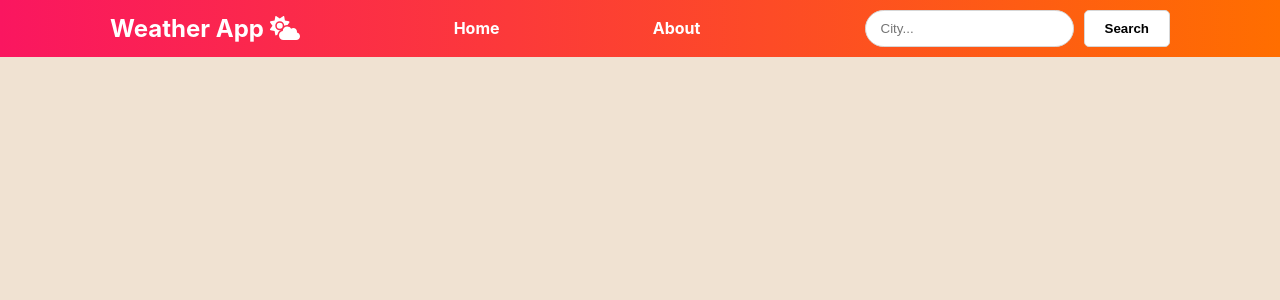
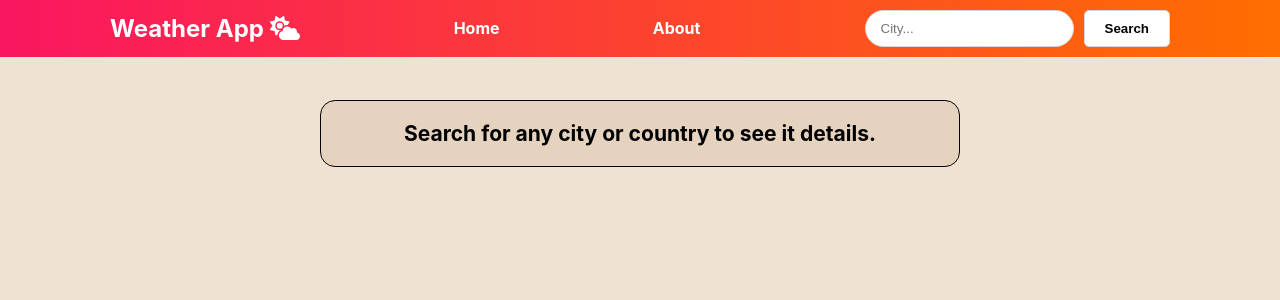
Before and after one commit to TomasFH/weather-app, a React (Create React App) app: page / in a window 1280 px wide. Shown: the top 300 px of the page. Built offline with nearby package versions, Linux system fonts and the light colour scheme.

Commit message:
Added a component that shows a message while there are no cards to show (and its css). Removed all console.logs.

```diff
--- a/src/components/Cards/Cards.jsx
+++ b/src/components/Cards/Cards.jsx
@@ -1,6 +1,7 @@
 import { FontAwesomeIcon } from '@fortawesome/react-fontawesome';
 import { useDispatch, useSelector } from 'react-redux';
 import { removeCity } from '../../features/weather/weatherSlice';
+import NoCityYet from '../NoCityYet/NoCityYet';
 import styles from './Cards.module.css';
 
 const Cards = () => {
@@ -347,6 +348,14 @@ const Cards = () => {
 
     ]
 
+    if(!cities.length) {
+        return(
+            <section id={styles.nothingHere}>
+                <NoCityYet />
+            </section>
+        )
+    }
+
     return (
         <section id={styles.cards}>
             <div className={styles.cardsContainer}>
--- a/src/components/Cards/Cards.module.css
+++ b/src/components/Cards/Cards.module.css
@@ -1,3 +1,8 @@
+#nothingHere {
+    display: flex;
+    justify-content: center;
+}
+
 #cards {
     display: flex;
     justify-content: center;
--- /dev/null
+++ b/src/components/NoCityYet/NoCityYet.jsx
@@ -0,0 +1,12 @@
+import styles from "./NoCityYet.module.css";
+
+const NoCityYet = () => {
+
+    return(
+        <div className={styles.anythingMsgContainer}>
+            <h3>Search for any city or country to see it details.</h3>
+        </div>
+    )
+}
+
+export default NoCityYet;
--- /dev/null
+++ b/src/components/NoCityYet/NoCityYet.module.css
@@ -0,0 +1,12 @@
+.anythingMsgContainer {
+    margin-top: 100px;
+    padding: 20px 15px;
+    width: 50%;
+    color: black;
+    background-color: rgba(220, 198, 173, 0.5);
+    text-align: center;
+    border: 1px solid black;
+    border-radius: 15px;
+    font-size: 18px;
+    font-weight: 500;
+}
--- a/src/components/SearchBar/SearchBar.jsx
+++ b/src/components/SearchBar/SearchBar.jsx
@@ -20,9 +20,7 @@ const SearchBar = () => {
 
     const onSubmitHandler = async () => {
         if(input === ''){
-            console.log("No se ha introducido ninguna ciudad.");
         } else {
-            console.log("Buscando info de " + input);
             let response;
             try {
                 setLoadingResults(true);
@@ -35,8 +33,7 @@ const SearchBar = () => {
                 document.getElementById("submitBtn").classList.remove(styles.disabledBtn);
                 document.getElementById("submitBtn").disabled = false;
             } catch (error) {
-                console.log("🚀 ~ file: SearchBar.jsx ~ line 40 ~ onSubmitHandler ~ error", error)
-                alert("No se encontraron resultados. Por favor revisa la ciudad ingresada.");
+                alert("No results found. Please, check the entered name.");
                 document.getElementById("submitBtn").classList.remove(styles.disabledBtn);
                 document.getElementById("submitBtn").disabled = false;
             };
--- a/src/features/weather/weatherSlice.js
+++ b/src/features/weather/weatherSlice.js
@@ -5,12 +5,9 @@ export const weatherSlice = createSlice({
     initialState: [],
     reducers: {
         searchCity: (state, action) => {
-            console.log(action.payload);
             if(state.find(c => c.id === action.payload.id) !== undefined){
-                console.log("Ya existe esa ciudad dentro del arreglo y no se agregó.");
                 return [...state];
             };
-            console.log("Agregando nueva ciudad a la lista.")
             return [...state, action.payload];
         },
         removeCity: (state, action) => {
```
